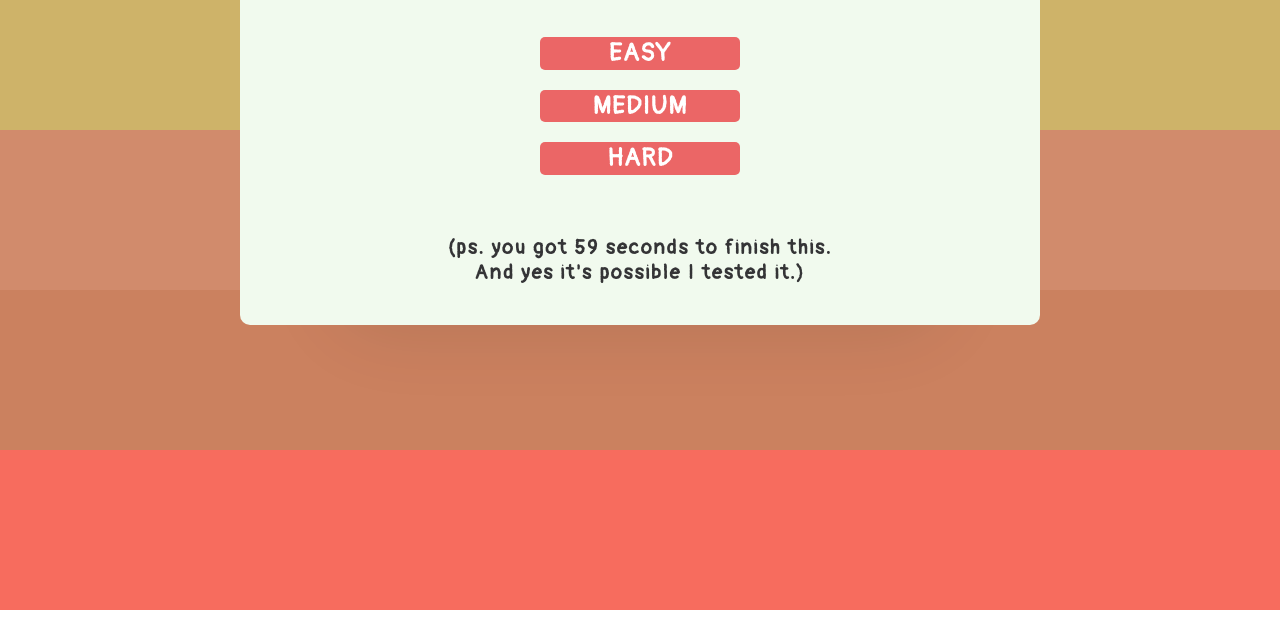
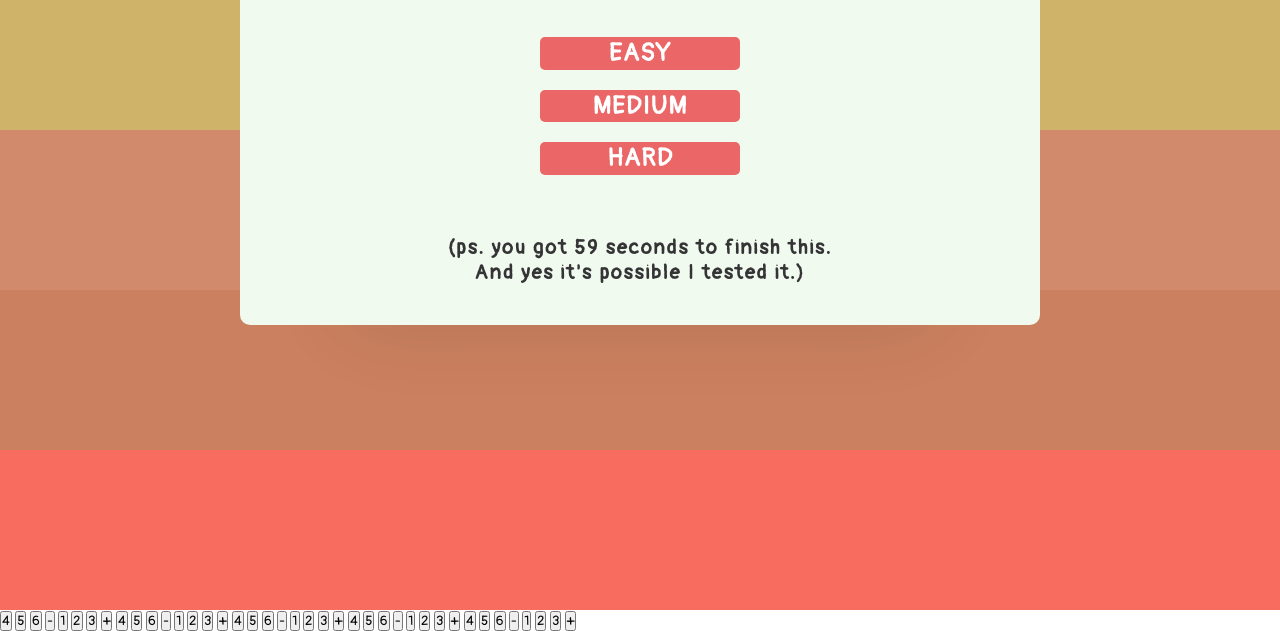
Before and after one commit to mohitmathur436/tsss, a plain HTML site: page Card-Game/index.html in a window 1280 px wide. Shown: the part 350-981 px from the top of the page. Before the commit the page ends 960 px from the top, so only its background shows below. Drawn offline with Linux system fonts and the light colour scheme.

Commit message:
Update index.html

```diff
--- a/Card-Game/index.html
+++ b/Card-Game/index.html
@@ -23,6 +23,53 @@
 				<div class="line-14"></div>
 				<div class="line-15"></div>
 				<div class="line-16"></div>
+
+            <button class="number">4</button>
+            <button class="number">5</button>
+            <button class="number">6</button>
+            <button class="amt minus">-</button>
+
+            <button class="number">1</button>
+            <button class="number">2</button>
+            <button class="number">3</button>
+            <button class="amt plus">+</button>
+
+            <button class="number">4</button>
+            <button class="number">5</button>
+            <button class="number">6</button>
+            <button class="amt minus">-</button>
+
+            <button class="number">1</button>
+            <button class="number">2</button>
+            <button class="number">3</button>
+            <button class="amt plus">+</button>
+            <button class="number">4</button>
+            <button class="number">5</button>
+            <button class="number">6</button>
+            <button class="amt minus">-</button>
+
+            <button class="number">1</button>
+            <button class="number">2</button>
+            <button class="number">3</button>
+            <button class="amt plus">+</button>
+            <button class="number">4</button>
+            <button class="number">5</button>
+            <button class="number">6</button>
+            <button class="amt minus">-</button>
+
+            <button class="number">1</button>
+            <button class="number">2</button>
+            <button class="number">3</button>
+            <button class="amt plus">+</button>
+            <button class="number">4</button>
+            <button class="number">5</button>
+            <button class="number">6</button>
+            <button class="amt minus">-</button>
+
+            <button class="number">1</button>
+            <button class="number">2</button>
+            <button class="number">3</button>
+            <button class="amt plus">+</button>
 			</div>
 			<div id="timer">
 				<div id="time">Timer <br />00:00</div>
```
